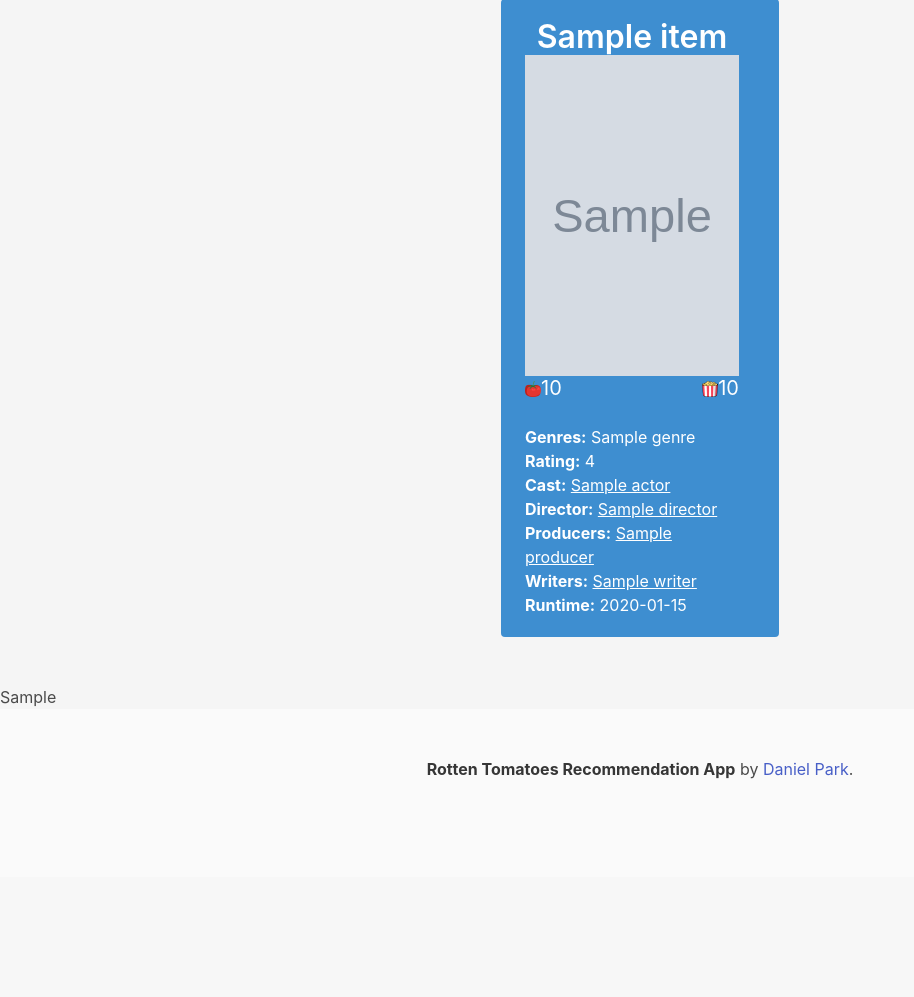
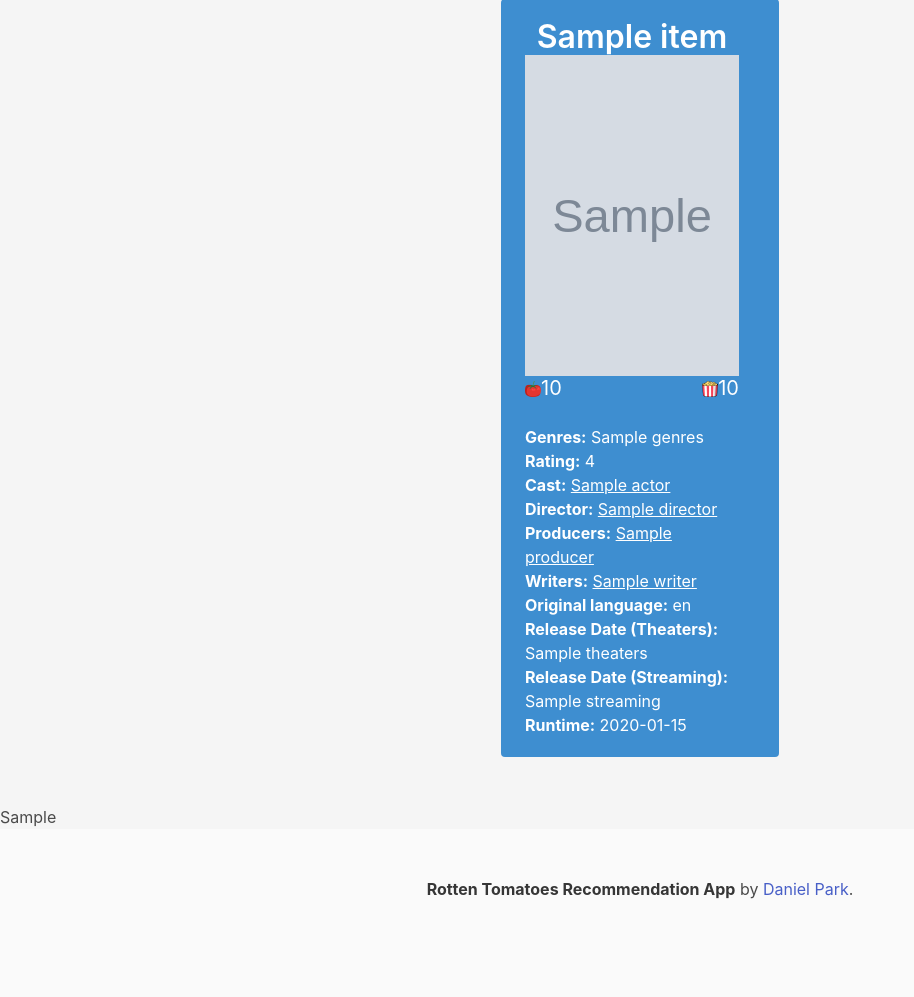
Before and after one commit to Danielpark1239/Movie_Recommendation_App, a Flask app: template templates/movieRecommendations.html in a window 1280 px wide. Shown: the part 274-1271 px from the top of the page, without its empty margins (0-914 px from the left). Before the commit the page ends 1053 px from the top, so only its background shows below. Run offline with Flask 2, Linux system fonts and the light colour scheme; the template is opened without the code that fills it: most values are stand-ins (such as "Sample title", 1, 10 or a date in 2020); grey boxes marked "Sample" are stand-in pictures.

Commit message:
Minor edits

```diff
--- a/templates/directorRecommendations.html
+++ b/templates/directorRecommendations.html
@@ -69,7 +69,7 @@
                 <li><strong>Platforms:</strong> {{ item.platforms }}</li>
                 {% endif %} {% if item.directors %}
                 <li>
-                  <strong>Director:</strong> {% for director in item.directors
+                  <strong>Directors:</strong> {% for director in item.directors
                   %}
                   <a href="{{item.directors[director]}}" target="_blank"
                     >{{director + ", " if not loop.last else director}}</a
@@ -166,7 +166,7 @@
                 <li><strong>Platforms:</strong> {{ item.platforms }}</li>
                 {% endif %} {% if item.creators %}
                 <li>
-                  <strong>Creator:</strong> {% for creator in item.creators %}
+                  <strong>Creators:</strong> {% for creator in item.creators %}
                   <a href="{{item.creators[creator]}}" target="_blank"
                     >{{creator + ", " if not loop.last else creator}}</a
                   >
--- a/templates/movieRecommendations.html
+++ b/templates/movieRecommendations.html
@@ -61,8 +61,8 @@
               </nav>
 
               <ul>
-                {% if movie.genre %}
-                <li><strong>Genres:</strong> {{ movie.genre }}</li>
+                {% if movie.genres %}
+                <li><strong>Genres:</strong> {{ movie.genres }}</li>
                 {% endif %} {% if movie.rating %}
                 <li><strong>Rating:</strong> {{ movie.rating }}</li>
                 {% endif %} {% if movie.platforms %}
@@ -84,37 +84,37 @@
                   >
                   {% endfor %}
                 </li>
-                {% endif %} {% if movie.producer %}
+                {% endif %} {% if movie.producers %}
                 <li>
-                  <strong>Producers:</strong> {% for producer in movie.producer
+                  <strong>Producers:</strong> {% for producer in movie.producers
                   %}
-                  <a href="{{movie.producer[producer]}}" target="_blank"
+                  <a href="{{movie.producers[producer]}}" target="_blank"
                     >{{producer + ", " if not loop.last else producer}}</a
                   >
                   {% endfor %}
                 </li>
-                {% endif %} {% if movie.writer %}
+                {% endif %} {% if movie.writers %}
                 <li>
-                  <strong>Writers:</strong> {% for writer in movie.writer %}
-                  <a href="{{movie.writer[writer]}}" target="_blank"
+                  <strong>Writers:</strong> {% for writer in movie.writers %}
+                  <a href="{{movie.writers[writer]}}" target="_blank"
                     >{{writer + ", " if not loop.last else writer}}</a
                   >
                   {% endfor %}
                 </li>
-                {% endif %} {% if movie["original language"] %}
+                {% endif %} {% if movie["language"] %}
                 <li>
                   <strong>Original language:</strong>
-                  {{ movie["original language"] }}
+                  {{ movie["language"] }}
                 </li>
-                {% endif %} {% if movie["release date (theaters)"] %}
+                {% endif %} {% if movie["theaters"] %}
                 <li>
                   <strong>Release Date (Theaters):</strong>
-                  {{ movie["release date (theaters)"] }}
+                  {{ movie["theaters"] }}
                 </li>
-                {% endif %} {% if movie["release date (streaming)"] %}
+                {% endif %} {% if movie["streaming"] %}
                 <li>
                   <strong>Release Date (Streaming):</strong>
-                  {{ movie["release date (streaming)"] }}
+                  {{ movie["streaming"] }}
                 </li>
                 {% endif %} {% if movie["runtime"] %}
                 <li><strong>Runtime:</strong> {{ movie["runtime"] }}</li>
--- a/templates/producerRecommendations.html
+++ b/templates/producerRecommendations.html
@@ -69,7 +69,7 @@
                 <li><strong>Platforms:</strong> {{ item.platforms }}</li>
                 {% endif %} {% if item.directors %}
                 <li>
-                  <strong>Director:</strong> {% for director in item.directors
+                  <strong>Directors:</strong> {% for director in item.directors
                   %}
                   <a href="{{item.directors[director]}}" target="_blank"
                     >{{director + ", " if not loop.last else director}}</a
@@ -166,7 +166,7 @@
                 <li><strong>Platforms:</strong> {{ item.platforms }}</li>
                 {% endif %} {% if item.creators %}
                 <li>
-                  <strong>Creator:</strong> {% for creator in item.creators %}
+                  <strong>Creators:</strong> {% for creator in item.creators %}
                   <a href="{{item.creators[creator]}}" target="_blank"
                     >{{creator + ", " if not loop.last else creator}}</a
                   >
--- a/templates/tvshowRecommendations.html
+++ b/templates/tvshowRecommendations.html
@@ -73,7 +73,8 @@
                 <li><strong>Platforms:</strong> {{ tvShow.platforms }}</li>
                 {% endif %} {% if tvShow.creators %}
                 <li>
-                  <strong>Creator:</strong> {% for creator in tvShow.creators %}
+                  <strong>Creators:</strong> {% for creator in tvShow.creators
+                  %}
                   <a href="{{tvShow.creators[creator]}}" target="_blank"
                     >{{creator + ", " if not loop.last else creator}}</a
                   >
```
